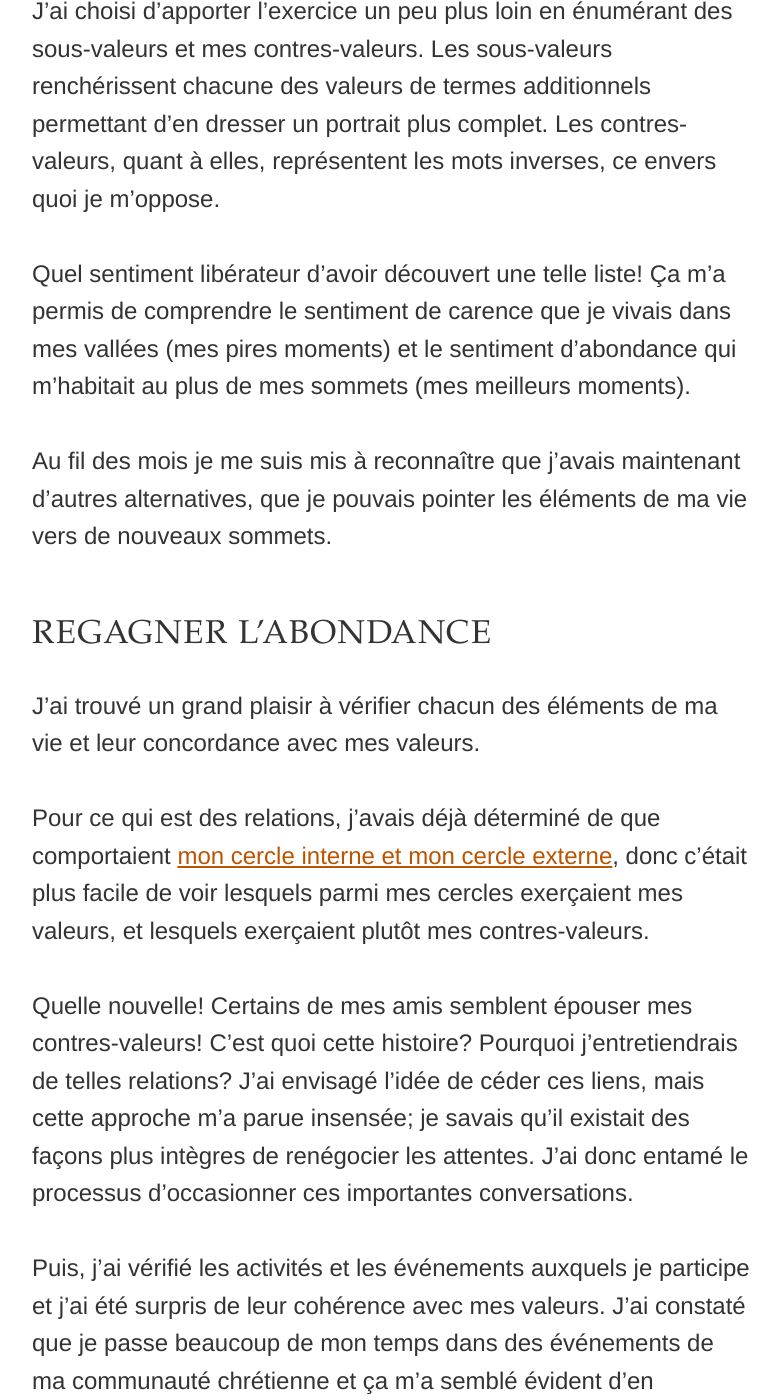
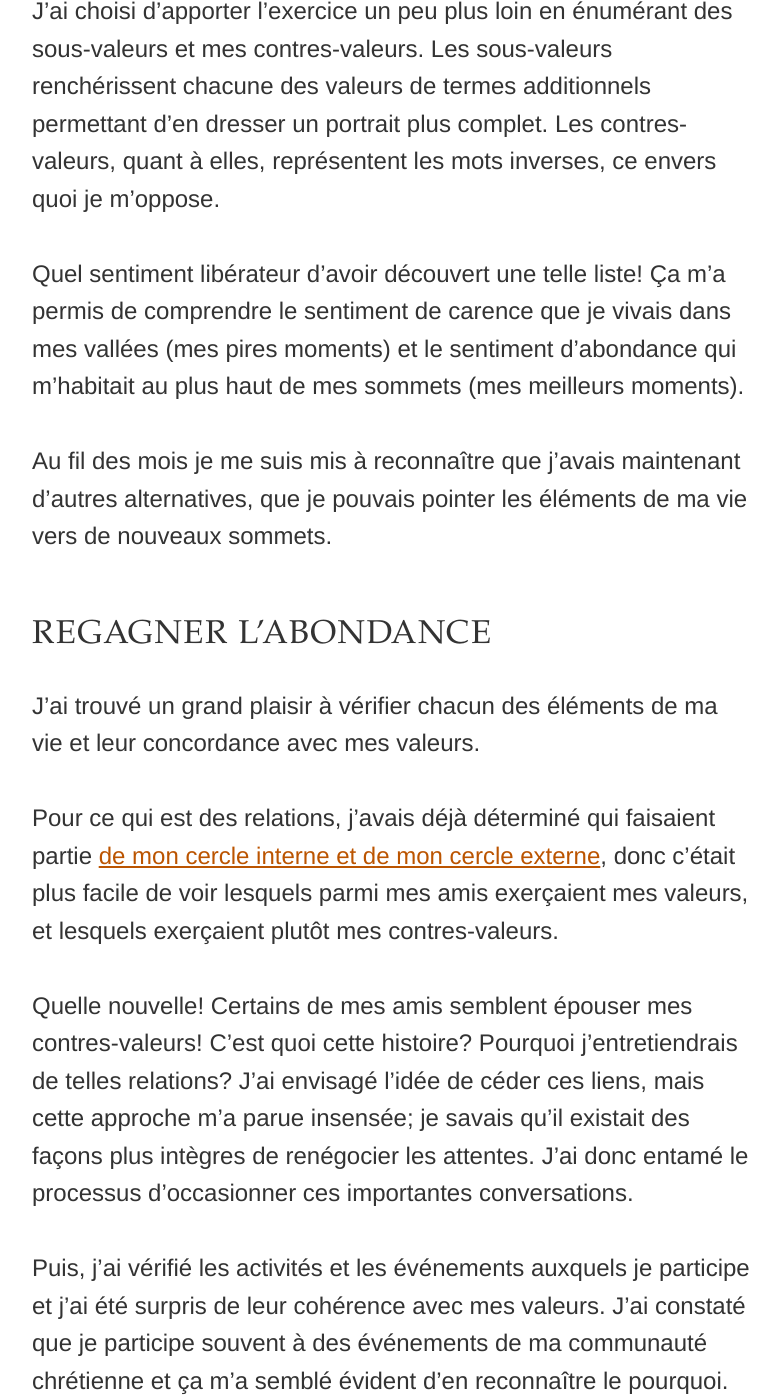
Before and after one commit to pascallaliberte/par.pascallaliberte.me, a Jekyll site: the page built from _posts/2015-01-10-trouvez-vos-valeurs-profondes-regagnez-labondance.md, in a window 1280 px wide and 1400 px high, scrolled down 2852 px. Shown: the whole window, without its empty margins (248-1028 px from the left). Built offline with Jekyll 4.4.1, drawn with Linux system fonts in a browser that asks for light colours; nearby versions of some CDN libraries; some of the changed text lies outside the part shown.

Commit message:
Corrections au français

```diff
--- a/_posts/2015-01-10-trouvez-vos-valeurs-profondes-regagnez-labondance.md
+++ b/_posts/2015-01-10-trouvez-vos-valeurs-profondes-regagnez-labondance.md
@@ -25,7 +25,7 @@ L'[exercice *Mountains and Valleys*][exercice] t'invite à énumérer les moment
 
 J'ai choisi d'apporter l'exercice un peu plus loin en énumérant des sous-valeurs et mes contres-valeurs. Les sous-valeurs renchérissent chacune des valeurs de termes additionnels permettant d'en dresser un portrait plus complet. Les contres-valeurs, quant à elles, représentent les mots inverses, ce envers quoi je m'oppose.
 
-Quel sentiment libérateur d'avoir découvert une telle liste! Ça m'a permis de comprendre le sentiment de carence que je vivais dans mes vallées (mes pires moments) et le sentiment d'abondance qui m'habitait au plus de mes sommets (mes meilleurs moments).
+Quel sentiment libérateur d'avoir découvert une telle liste! Ça m'a permis de comprendre le sentiment de carence que je vivais dans mes vallées (mes pires moments) et le sentiment d'abondance qui m'habitait au plus haut de mes sommets (mes meilleurs moments).
 
 Au fil des mois je me suis mis à reconnaître que j'avais maintenant d'autres alternatives, que je pouvais pointer les éléments de ma vie vers de nouveaux sommets.
 
@@ -33,18 +33,18 @@ Au fil des mois je me suis mis à reconnaître que j'avais maintenant d'autres a
 
 J'ai trouvé un grand plaisir à vérifier chacun des éléments de ma vie et leur concordance avec mes valeurs.
 
-Pour ce qui est des relations, j'avais déjà déterminé de que comportaient [mon cercle interne et mon cercle externe][cercles], donc c'était plus facile de voir lesquels parmi mes cercles exerçaient mes valeurs, et lesquels exerçaient plutôt mes contres-valeurs.
+Pour ce qui est des relations, j'avais déjà déterminé qui faisaient partie [de mon cercle interne et de mon cercle externe][cercles], donc c'était plus facile de voir lesquels parmi mes amis exerçaient mes valeurs, et lesquels exerçaient plutôt mes contres-valeurs.
 
 [cercles]: http://by.pascallaliberte.me/2013-09-keeping-up-with-news/
 
 Quelle nouvelle! Certains de mes amis semblent épouser mes contres-valeurs! C'est quoi cette histoire? Pourquoi j'entretiendrais de telles relations? J'ai envisagé l'idée de céder ces liens, mais cette approche m'a parue insensée; je savais qu'il existait des façons plus intègres de renégocier les attentes. J'ai donc entamé le processus d'occasionner ces importantes conversations.
 
-Puis, j'ai vérifié les activités et les événements auxquels je participe et j'ai été surpris de leur cohérence avec mes valeurs. J'ai constaté que je passe beaucoup de mon temps dans des événements de ma communauté chrétienne et ça m'a semblé évident d'en reconnaître le pourquoi.
+Puis, j'ai vérifié les activités et les événements auxquels je participe et j'ai été surpris de leur cohérence avec mes valeurs. J'ai constaté que je participe souvent à des événements de ma communauté chrétienne et ça m'a semblé évident d'en reconnaître le pourquoi.
 
 Ensuite, il y a mon emploi. Ça m'a surpris combien mes valeurs y étaient si peu représentées, et pourtant elles l'étaient, parmi certaines personnes plus animées que j'ai naturellement recherchées et côtoyées au fil des ans. Pas surprenant que le changement culturel me passionne autant! Et pourtant, cette réalisation m'a paru importante.
 
 Avec toute cette nouvelle connaissance, je me suis mis à rechercher les activités, les lieux et les personnes qui représentent mieux ce que je valorise, et j'en tire de nouvelles alternatives pour regagner l'abondance.
 
-Mais ça ne s'arrête pas là pour moi. Je commence à communiquer ses valeurs nouvellement découvertes -- les porter, les vivre -- puisque l'abondance mérite d'être partagée davantage que d'être gardée pour soi.
+Mais ça ne s'arrête pas là pour moi. Je commence à communiquer ces valeurs nouvellement découvertes -- les porter, les vivre -- puisque l'abondance mérite d'être partagée davantage que d'être gardée pour soi.
 
-Donc voici le [lien vers l'exercice][exercice]. Si vous voulez en faire un travail exhaustif, ça devrait vous prendre quelques semaines afin de tout compléter et apporter des petits ajustements jusqu'à ce que vous toucheriez le fond des choses. Amusez-vous bien!
+Donc voici le [lien vers l'exercice][exercice]. Si vous voulez en faire un travail exhaustif, ça devrait vous prendre quelques semaines afin de tout compléter et apporter des petits ajustements jusqu'à ce que vous touchez le fond des choses. Amusez-vous bien!
```
